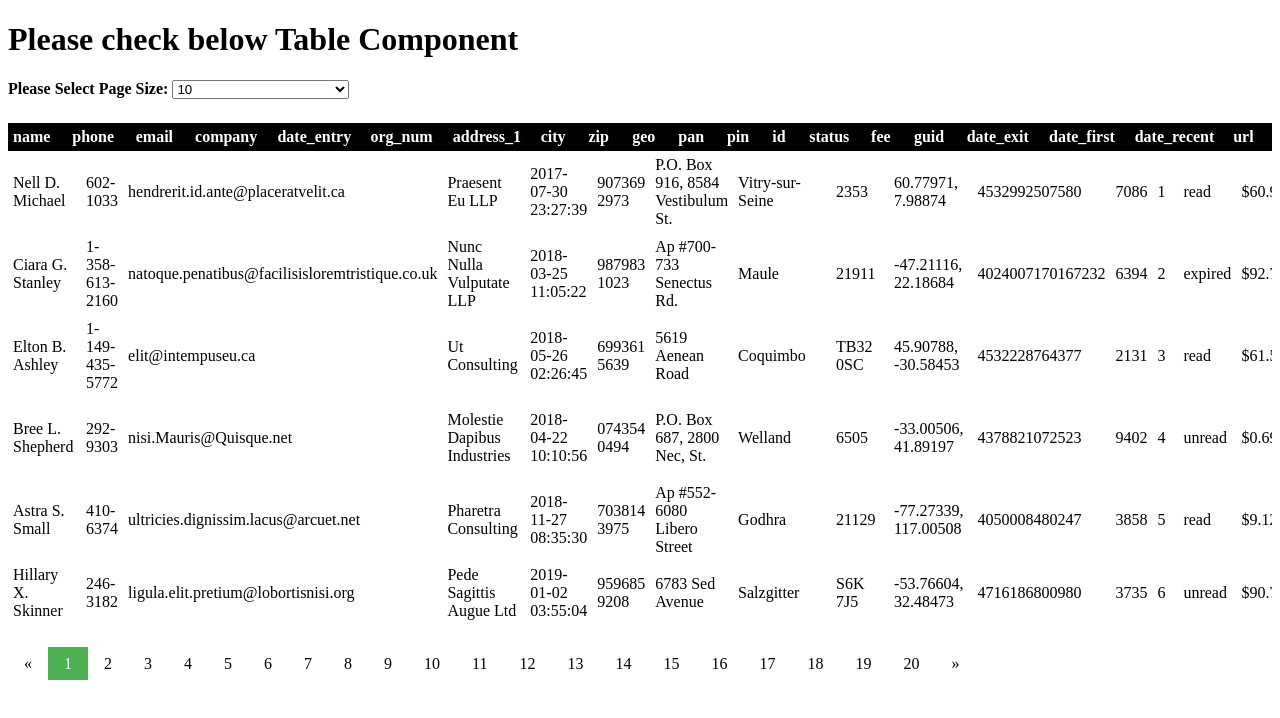
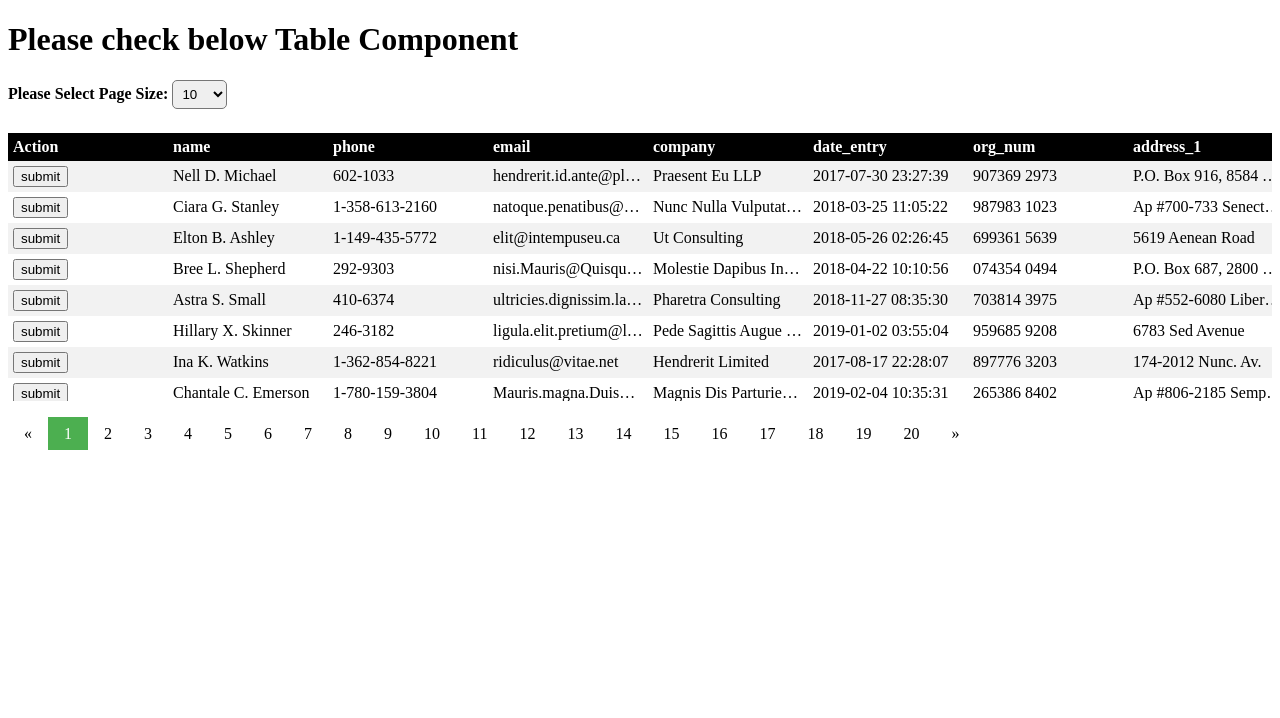
Before and after one commit to jackiewang5566/Capco_Test_Table, an Angular app: page /table in a window 1280 px wide. Shown: the top 718 px of the page. Built offline with nearby package versions, Linux system fonts and the light colour scheme.

Commit message:
add submit function on table row and cosmetic change on table

```diff
--- a/package.json
+++ b/package.json
@@ -22,7 +22,7 @@
     "core-js": "^2.5.4",
     "express": "^4.17.1",
     "nodemon": "^1.19.1",
-    "rxjs": "~6.3.3",
+    "rxjs": "^6.5.2",
     "tslib": "^1.9.0",
     "zone.js": "~0.8.26"
   },
--- a/src/app/Component/custom-table/custom-table.component.html
+++ b/src/app/Component/custom-table/custom-table.component.html
@@ -3,24 +3,30 @@
   <select name="pageSize" id="pageSize"
         [(ngModel)]="pageSize"
         (ngModelChange)="changePageSize()">
-    <option value="" disabled selected>Please select page size....</option>
-    <option value="{{ps}}" *ngFor="let ps of pageSizeOptions">
-      {{ ps }}
-    </option>
+    <option value="{{ps}}" *ngFor="let ps of pageSizeOptions">{{ ps }}</option>
   </select>
 
-  <table class="fixed_header">
+  <div class="theader-container" #tHeaderDiv>
+    <table>
         <thead>
           <tr>
+            <th>Action</th>
             <th *ngFor="let header of tableHeaderTitle">{{ header }}</th>
           </tr>
         </thead>
+    </table>
+  </div>
+
+  <div class="tbody-container" (scroll)="scrollTBody($event)">
+    <table>
       <tbody>
         <tr *ngFor="let row of currentPageData">
+          <td><button (click)="submit(row)">submit</button></td>
           <td *ngFor="let col of tableHeaderTitle">{{ row[col] }}</td>
         </tr>
       </tbody>
     </table>
+  </div>
   <app-pagination [totalPages]="totalPages" (gotoPage)="goToPage($event)"></app-pagination>
 </div>
 <ng-template #placeholder>
--- a/src/app/Component/custom-table/custom-table.component.sass
+++ b/src/app/Component/custom-table/custom-table.component.sass
@@ -1,26 +1,35 @@
-.fixed_header
+
+
+.theader-container
+    overflow: hidden
+    width: 100%
+    margin-top: 1.5em
+
+.tbody-container
+    overflow-y: auto
+    height: 30vh
+
+table
     width: 100%
     table-layout: fixed
     border-collapse: collapse
-    margin-top: 1.5em
+    thead
+        background: black
+        color:#fff
+    tbody
+        tr:nth-child(odd)
+            background-color: #f2f2f2
+    th, td
+        padding: 5px
+        text-align: left
+        width: 150px
+        overflow: hidden
+        text-overflow: ellipsis
+        white-space: nowrap
 
+abbr[title]
+    text-decoration: none
 
-.fixed_header tbody
-    display: block
-    width: 100%
-    overflow: auto
-    height: 60vh
-
-.fixed_header thead tr
-    display: block
-
-
-.fixed_header thead
-    background: black
-    color:#fff
-
-
-.fixed_header th, .fixed_header td
+select
     padding: 5px
-    text-align: left
-    width: 200px
+    border-radius: 5px
--- a/src/app/Component/custom-table/custom-table.component.ts
+++ b/src/app/Component/custom-table/custom-table.component.ts
@@ -1,4 +1,4 @@
-import { Component, OnInit, Inject } from '@angular/core';
+import { Component, OnInit, ViewChild, ElementRef } from '@angular/core';
 import { Data } from 'src/app/data-structure/data';
 import { DataService } from 'src/app/Service/data.service';
 
@@ -8,6 +8,7 @@ import { DataService } from 'src/app/Service/data.service';
   styleUrls: ['./custom-table.component.sass']
 })
 export class CustomTableComponent implements OnInit {
+  @ViewChild('tHeaderDiv') thead: ElementRef;
   tableData: Data[] = [];
   currentPageData: Data[] = [];
 
@@ -57,4 +58,22 @@ export class CustomTableComponent implements OnInit {
     this.setupTableConfig();
   }
 
+  submit(row: Data) {
+    const params = {
+      id: row.id,
+      status: row.status
+    };
+    this.dataService.postData(params).subscribe((res) => {
+      alert(`${res['msg']}, id: ${row.id}, status: ${row.status}`);
+    });
+  }
+
+  /**
+   * syncing thead and tbody when horizontally scroll
+   */
+  scrollTBody(e) {
+    let leftOffset = e.target.scrollLeft;
+    this.thead.nativeElement.scrollLeft = leftOffset;
+  }
+
 }
--- a/src/app/Service/data.service.ts
+++ b/src/app/Service/data.service.ts
@@ -1,13 +1,14 @@
 import { Injectable } from '@angular/core';
 import { HttpClient } from '@angular/common/http';
 import { BehaviorSubject, Observable } from 'rxjs';
+import { catchError } from 'rxjs/operators';
 import { Data } from '../data-structure/data';
 
 @Injectable({
   providedIn: 'root'
 })
 export class DataService {
-  private  _dataSource = new BehaviorSubject<Data[]>([]);
+  private _dataSource = new BehaviorSubject<Data[]>([]);
 
   constructor(private http: HttpClient) { }
 
@@ -19,6 +20,13 @@ export class DataService {
     return this._dataSource.asObservable();
   }
 
+  postData(params): Observable<any> {
+    return this.http.post('/api/submit', JSON.stringify(params))
+                    .pipe(
+                      catchError(this.handleError)
+                    );
+  }
+
   private handleError(error: any): Promise<any> {
     console.log('An error occured', error);
     return Promise.reject(error);
--- /dev/null
+++ b/src/app/mockup-server/api/submit.json
@@ -0,0 +1,3 @@
+{
+    "msg":"submit successfully"
+}
--- a/src/app/mockup-server/mockup-provider.ts
+++ b/src/app/mockup-server/mockup-provider.ts
@@ -9,10 +9,14 @@ export class MockupBackendInterceptor implements HttpInterceptor {
     constructor() {}
 
     private _data = require('./api/sample_data.json');
+    private _result = require('./api/submit.json');
     intercept(request: HttpRequest<any>, next: HttpHandler): Observable<HttpEvent<any>> {
         return of (null).pipe(() => {
             if (request.url.endsWith('/sample_data') && request.method === 'GET') {
                 return of (new HttpResponse({ status: 200, body: this._data }));
+            }
+            if (request.url.endsWith('/api/submit') && request.method === 'POST') {
+                return of (new HttpResponse({ status: 200, body: this._result }));
             }
             return next.handle(request);
         }, delay (500));
```
Also changed, not shown: 1 other file (tests, documents, lock files or other folders). Lines whose indentation alone changed are shown as unchanged.
